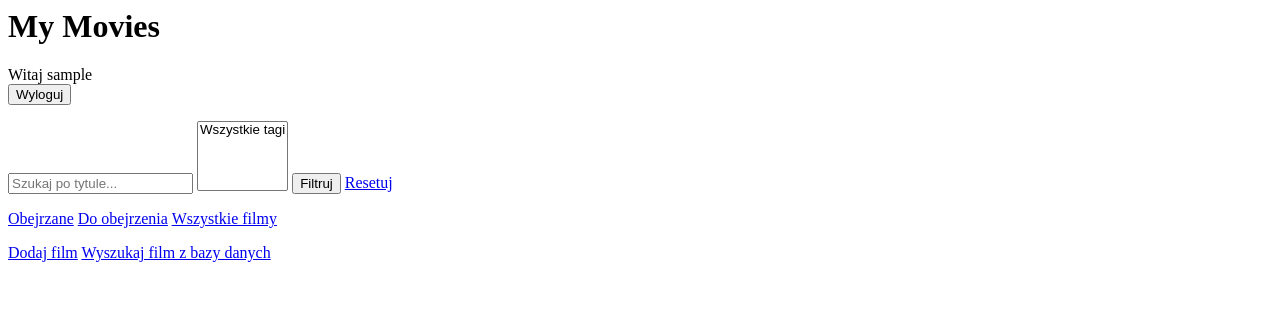
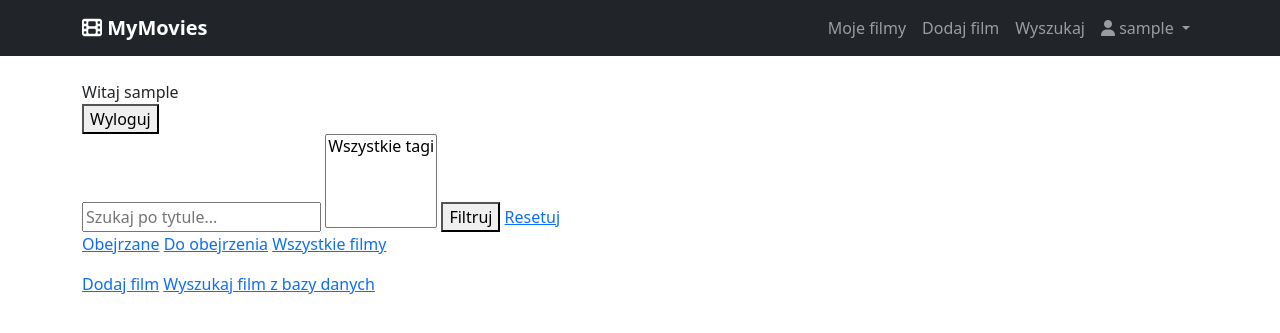
Before and after one commit to Wiktormisch/MyMovies, a Django app: page /movies/movie_list/ in a window 1280 px wide. Shown: the top 333 px of the page. Run offline with Django 5.2, Linux system fonts and the light colour scheme; the visitor is signed in with stand-in values (Sample User, id 1); data that the repository does not hold is empty.

Commit message:
feat: add  navbar

```diff
--- a/Movies/templates/base.html
+++ b/Movies/templates/base.html
@@ -1,12 +1,68 @@
+{% load static %}
 <!DOCTYPE html>
 <html lang="pl">
 <head>
     <meta charset="UTF-8">
-    <meta name="viewport" content="width=device-width, initial-scale=1">
+    <meta name="viewport" content="width=device-width, initial-scale=1.0">
     <title>{% block title %}MyMovies{% endblock %}</title>
+
+    <!-- Bootstrap CSS -->
     <link href="https://cdn.jsdelivr.net/npm/bootstrap@5.3.0/dist/css/bootstrap.min.css" rel="stylesheet">
+    <!-- Font Awesome -->
+    <link href="https://cdnjs.cloudflare.com/ajax/libs/font-awesome/6.4.0/css/all.min.css" rel="stylesheet">
+    <!-- Custom CSS -->
+    <link rel="stylesheet" href="{% static 'css/custom.css' %}">
+
+    {% block extra_css %}{% endblock %}
 </head>
 <body>
+    <!-- NAVBAR -->
+    <nav class="navbar navbar-expand-lg navbar-dark bg-dark sticky-top">
+        <div class="container">
+            <a class="navbar-brand fw-bold" href="{% url 'movie_list' %}">
+                <i class="fas fa-film"></i> MyMovies
+            </a>
+            <button class="navbar-toggler" type="button" data-bs-toggle="collapse" data-bs-target="#navbarNav">
+                <span class="navbar-toggler-icon"></span>
+            </button>
+            <div class="collapse navbar-collapse" id="navbarNav">
+                <ul class="navbar-nav ms-auto">
+                    <li class="nav-item">
+                        <a class="nav-link" href="{% url 'movie_list' %}">Moje filmy</a>
+                    </li>
+                    <li class="nav-item">
+                        <a class="nav-link" href="{% url 'add_movie' %}">Dodaj film</a>
+                    </li>
+                    <li class="nav-item">
+                        <a class="nav-link" href="{% url 'search' %}">Wyszukaj</a>
+                    </li>
+                    {% if user.is_authenticated %}
+                    <li class="nav-item dropdown">
+                        <a class="nav-link dropdown-toggle" href="#" id="userDropdown" role="button" data-bs-toggle="dropdown">
+                            <i class="fas fa-user"></i> {{ user.username }}
+                        </a>
+                        <ul class="dropdown-menu dropdown-menu-end" aria-labelledby="userDropdown">
+                            <li><hr class="dropdown-divider"></li>
+                            <li>
+                                <form method="post" action="{% url 'logout' %}" class="d-inline">
+                                    {% csrf_token %}
+                                    <button type="submit" class="dropdown-item">Wyloguj</button>
+                                </form>
+                            </li>
+                        </ul>
+                    </li>
+                    {% else %}
+                    <li class="nav-item">
+                        <a class="nav-link" href="{% url 'login' %}">Zaloguj się</a>
+                    </li>
+                    <li class="nav-item">
+                        <a class="nav-link" href="{% url 'register' %}">Rejestracja</a>
+                    </li>
+                    {% endif %}
+                </ul>
+            </div>
+        </div>
+    </nav>
 
     <div class="container mt-4">
         {% block content %}
--- a/Movies/templates/movies/movie_list.html
+++ b/Movies/templates/movies/movie_list.html
@@ -1,4 +1,8 @@
-<h1>My Movies</h1>
+{% extends 'base.html' %}
+
+{% block title %}Moje Filmy - MyMovies{% endblock %}
+
+{% block content %}
 <div>
     <div> Witaj {{ user.username }} </div>
     <form method="post" action="{% url 'logout' %}">
@@ -41,3 +45,4 @@
   </li>
   {% endfor %}
 </ul>
+{% endblock %}
```
Also changed, not shown: MyMovies/settings.py (line endings or trailing spaces).
